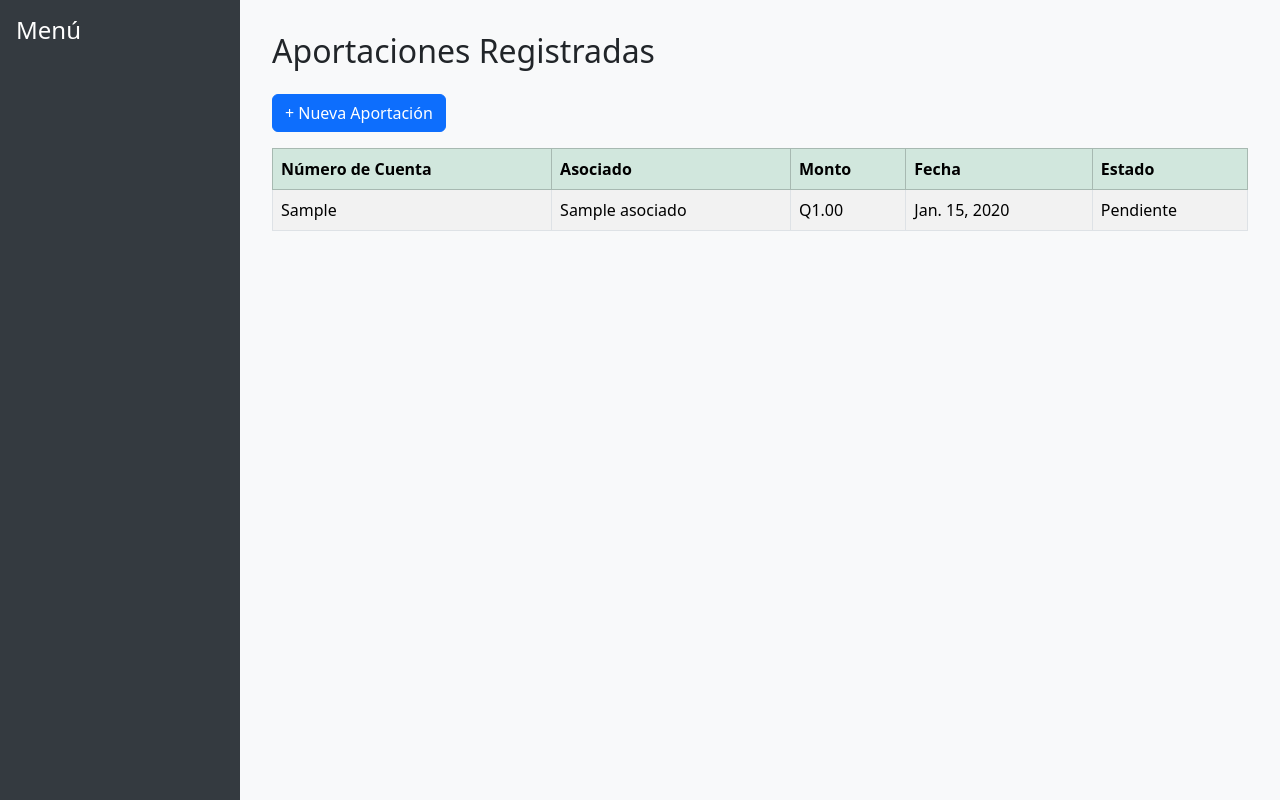
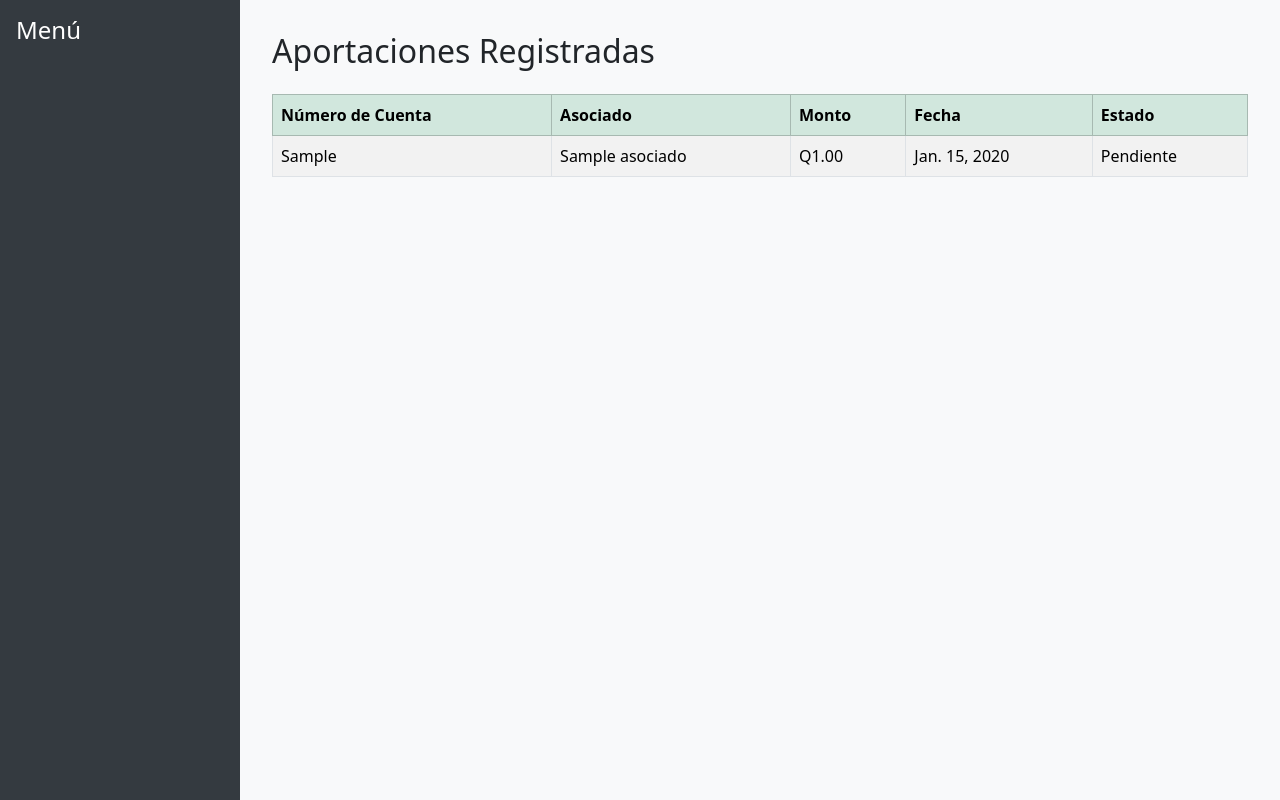
Before and after one commit to Juan-D15/Sistema-de-Gesti-n-Cooperativa, a Django app: page /aportaciones/lista/ in a window 1280 px wide. Run offline with Django 5.2, Linux system fonts and the light colour scheme; tables that the repository leaves empty hold one stand-in row (values such as "Sample post").

Commit message:
Lista de Aportaciones registradas

```diff
--- a/aportaciones/templates/aportaciones/lista.html
+++ b/aportaciones/templates/aportaciones/lista.html
@@ -2,8 +2,6 @@
 {% block title %}Aportaciones{% endblock %}
 {% block content %}
 <h2 class="mb-4">Aportaciones Registradas</h2>
-
-<a href="{% url 'registrar_aportacion' %}" class="btn btn-primary mb-3">+ Nueva Aportación</a>
 
 <table class="table table-striped table-bordered">
     <thead class="table-success">
```
